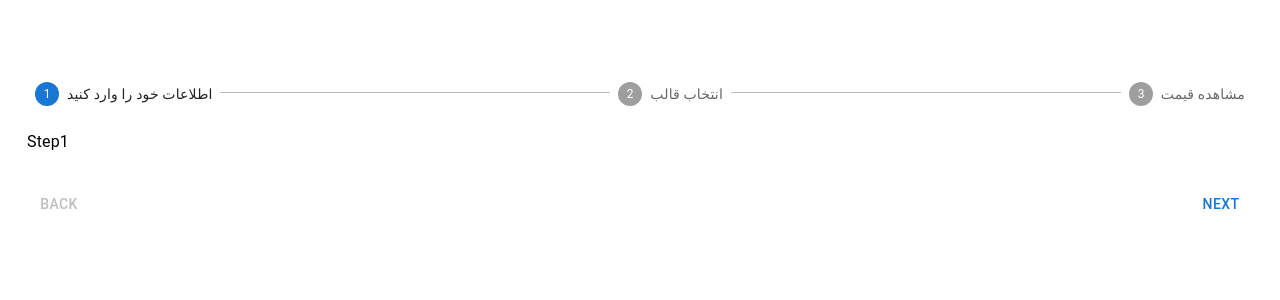
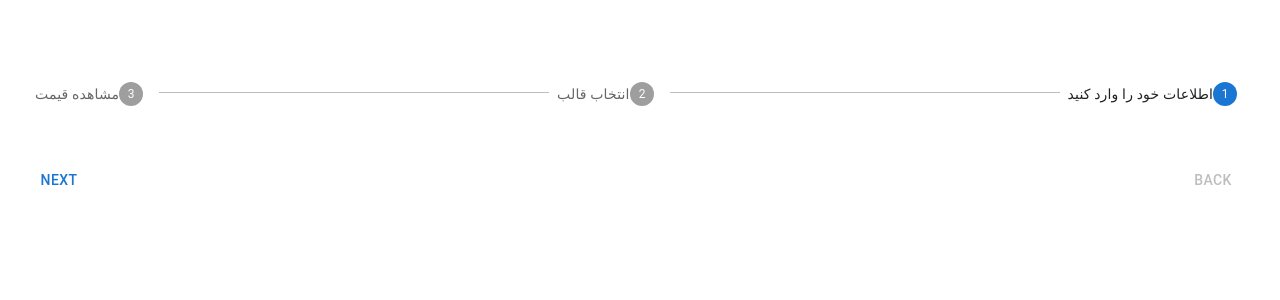
Before and after one commit to oo11boy/webunicode, a Next.js app: page /requestSite/1 in a window 1280 px wide. Shown: the top 300 px of the page. Built offline with nearby package versions, Linux system fonts and the light colour scheme.

Commit message:
feat: add rtl stepper

```diff
--- a/src/Components/Requestsite/Step1.js
+++ b/src/Components/Requestsite/Step1.js
@@ -2,6 +2,6 @@ import React from 'react'
 
 export default function Step1() {
   return (
-    <div>Step1</div>
+    <form action=""></form>
   )
 }
--- a/src/app/requestSite/[id]/page.js
+++ b/src/app/requestSite/[id]/page.js
@@ -1,8 +1,10 @@
-import Requestsite from '@/Components/Requestsite/Requestsite'
-import React from 'react'
+import Requestsite from "@/Components/Requestsite/Requestsite";
+import React from "react";
 
 export default function page() {
   return (
-    <Requestsite/>
-  )
+    <div dir="rtl">
+      <Requestsite />
+    </div>
+  );
 }
```
